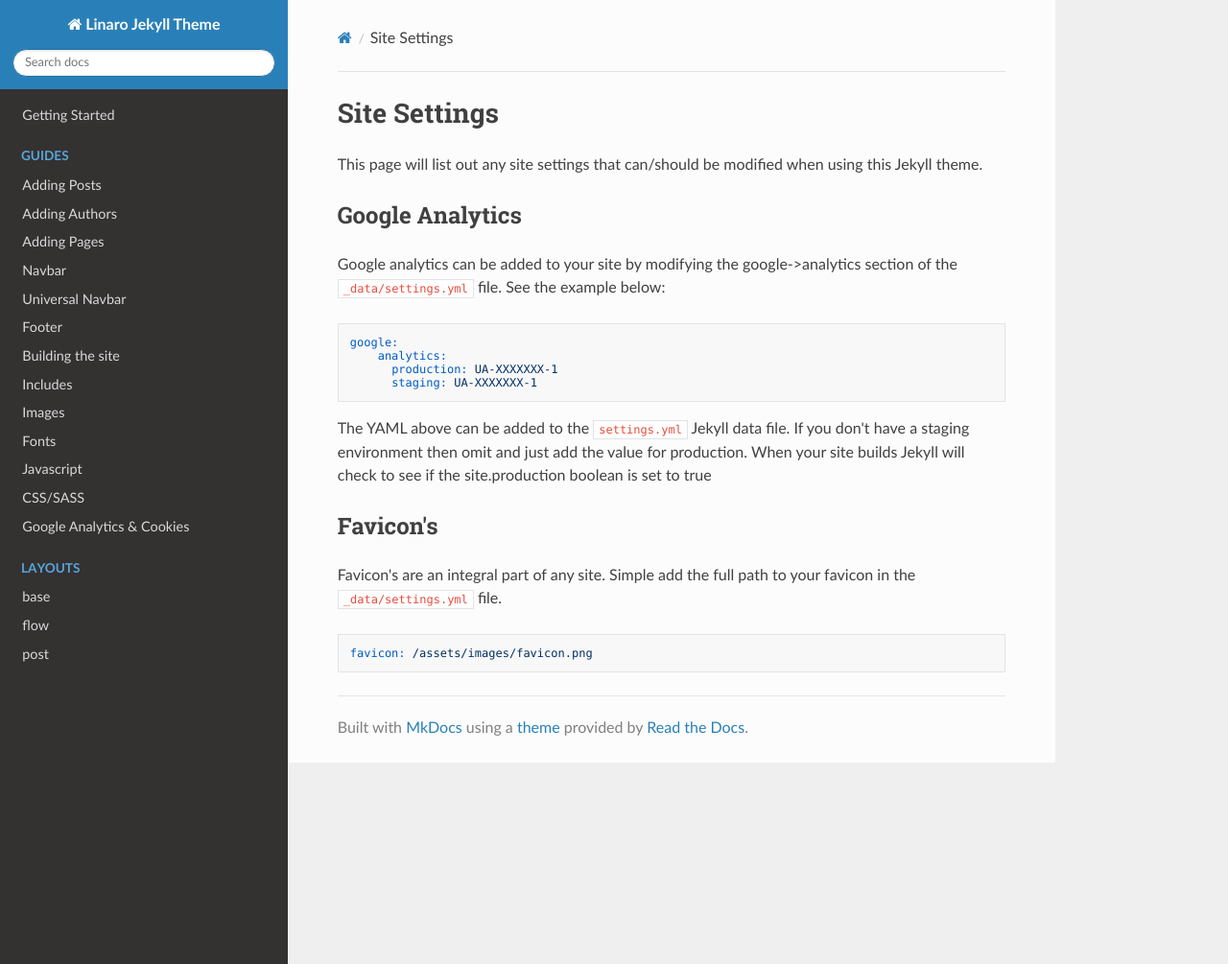
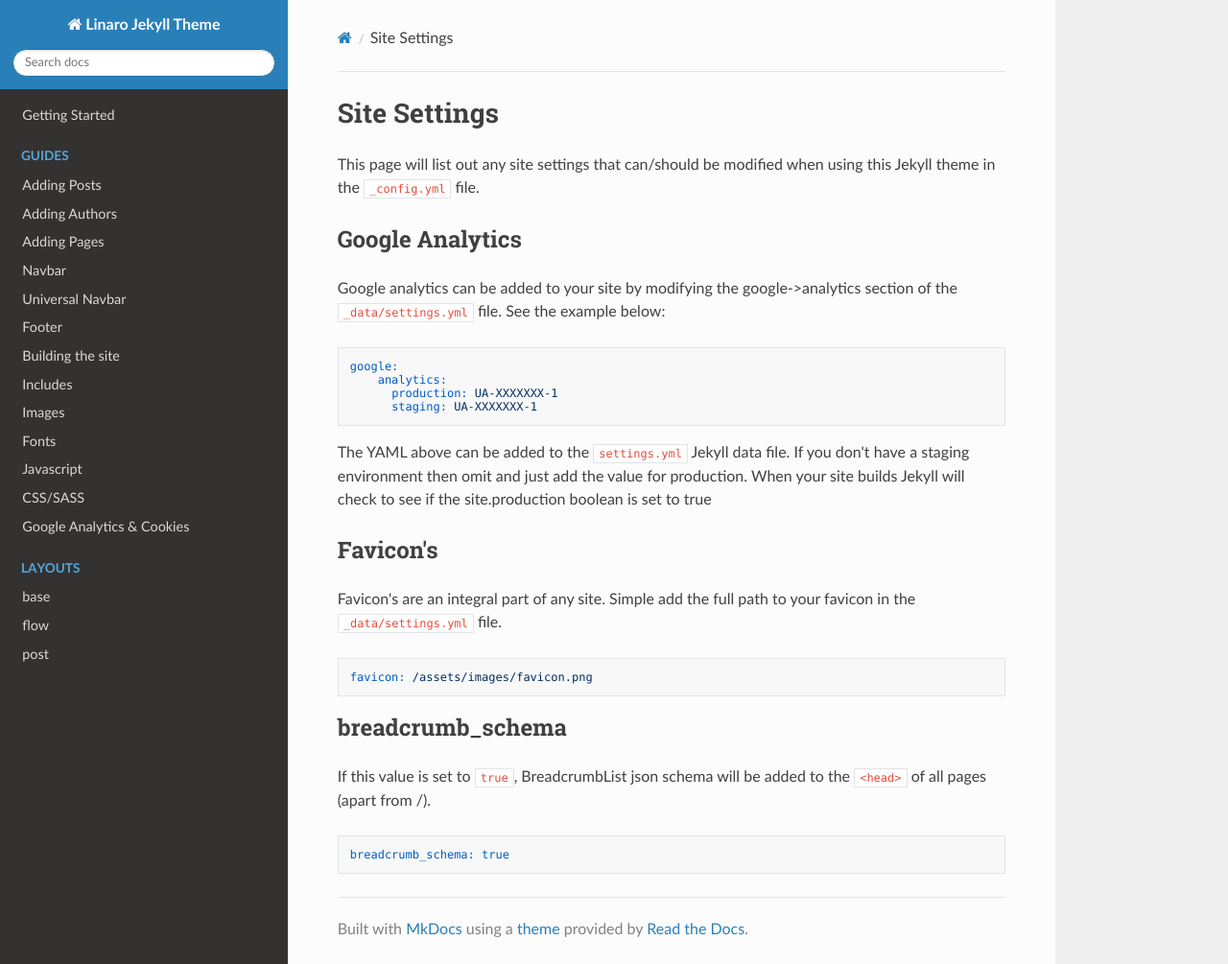
Before and after one commit to linaro-marketing/linaro-jekyll-theme, an MkDocs documentation site: the page built from docs/SiteSettings.md, in a window 1280 px wide and 1005 px high. Shown: the whole window at 96% size. Built offline with MkDocs 1.6.1, drawn with Linux system fonts in a browser that asks for light colours; nearby versions of some CDN libraries.

Commit message:
Added info on the breadcrumb_schema feature

````diff
--- a/docs/SiteSettings.md
+++ b/docs/SiteSettings.md
@@ -1,7 +1,6 @@
-
 # Site Settings
 
-This page will list out any site settings that can/should be modified when using this Jekyll theme.
+This page will list out any site settings that can/should be modified when using this Jekyll theme in the `_config.yml` file.
 
 ## Google Analytics
 
@@ -16,7 +15,6 @@ google:
 
 The YAML above can be added to the `settings.yml` Jekyll data file. If you don't have a staging environment then omit and just add the value for production. When your site builds Jekyll will check to see if the site.production boolean is set to true
 
-
 ## Favicon's
 
 Favicon's are an integral part of any site. Simple add the full path to your favicon in the `_data/settings.yml` file.
@@ -24,3 +22,11 @@ Favicon's are an integral part of any site. Simple add the full path to your fav
 ```YAML
 favicon: /assets/images/favicon.png
 ```
+
+## breadcrumb_schema
+
+If this value is set to `true`, BreadcrumbList json schema will be added to the `<head>` of all pages (apart from /).
+
+```yaml
+breadcrumb_schema: true
+```
````
